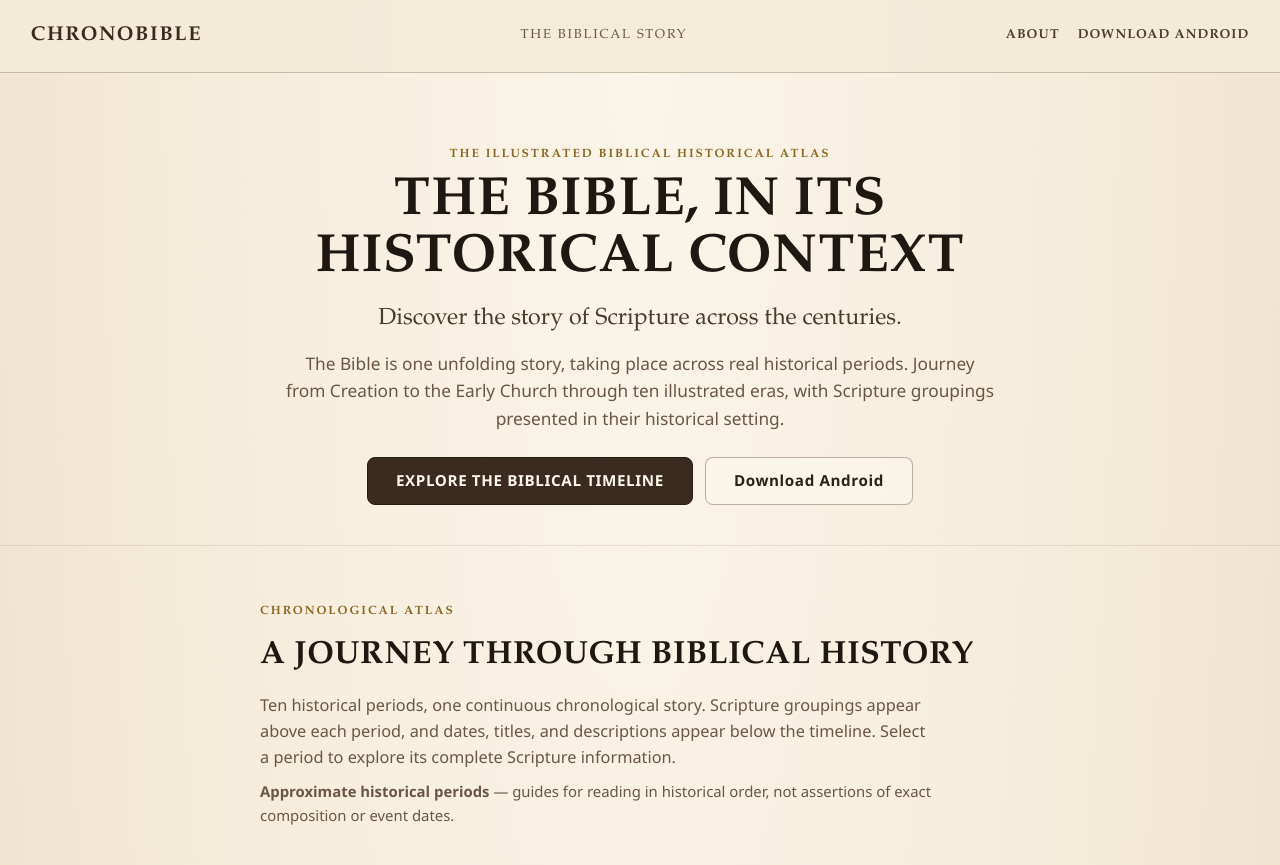
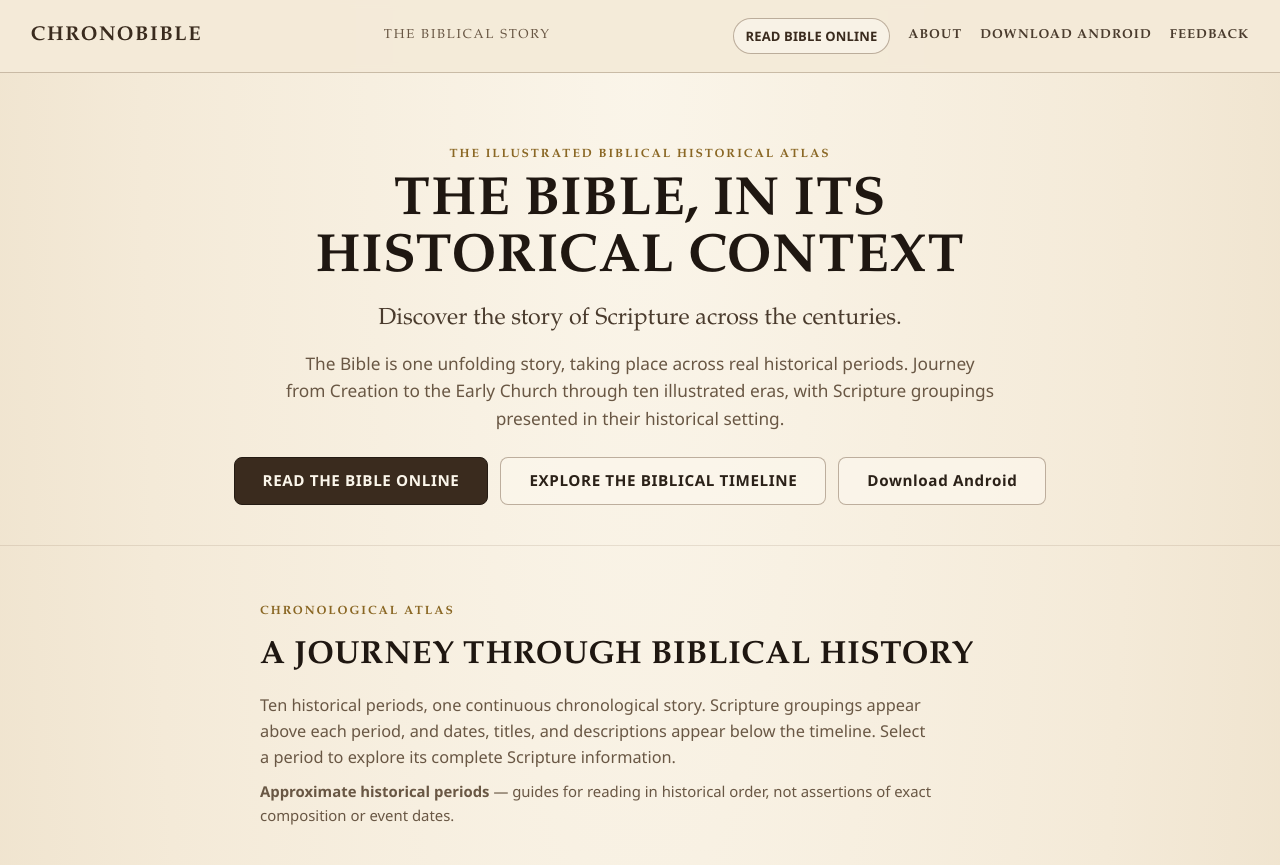
Before and after one commit to premierfoodprocessing/ChronoBibleWeb, a plain HTML site: page index.html in a window 1280 px wide. Shown: the top 865 px of the page. Drawn offline with Linux system fonts and the light colour scheme.

Commit message:
Add prominent homepage navigation to Bible web app

```diff
--- a/index.html
+++ b/index.html
@@ -15,8 +15,10 @@
       <a class="brand" href="./" aria-label="ChronoBible home">CHRONOBIBLE</a>
       <a class="story-mark" href="#timeline">THE BIBLICAL STORY</a>
       <nav class="primary-nav" aria-label="Primary">
+        <a class="download-utility" href="/app/">READ BIBLE ONLINE</a>
         <a href="#about">ABOUT</a>
         <a href="./download/">DOWNLOAD ANDROID</a>
+        <a href="./report/">FEEDBACK</a>
       </nav>
     </div>
   </header>
@@ -29,7 +31,8 @@
         <p class="hero-subhead">Discover the story of Scripture across the centuries.</p>
         <p class="hero-lede">The Bible is one unfolding story, taking place across real historical periods. Journey from Creation to the Early Church through ten illustrated eras, with Scripture groupings presented in their historical setting.</p>
         <div class="hero-actions">
-          <a class="btn btn-primary" href="#timeline">EXPLORE THE BIBLICAL TIMELINE</a>
+          <a class="btn btn-primary" href="/app/">READ THE BIBLE ONLINE</a>
+          <a class="btn btn-secondary" href="#timeline">EXPLORE THE BIBLICAL TIMELINE</a>
           <a class="btn btn-secondary" href="./download/">Download Android</a>
         </div>
       </div>
@@ -86,6 +89,7 @@
         <a href="#timeline">Timeline</a>
         <a href="#about">About</a>
         <a href="./download/">Download Android</a>
+        <a href="./report/">Feedback</a>
         <a href="https://github.com/premierfoodprocessing/ChronoBible">GitHub</a>
       </nav>
       <p>ChronoBible — The Illustrated Biblical Historical Atlas. Approximate historical periods presented as guides for reading in order.</p>
```
